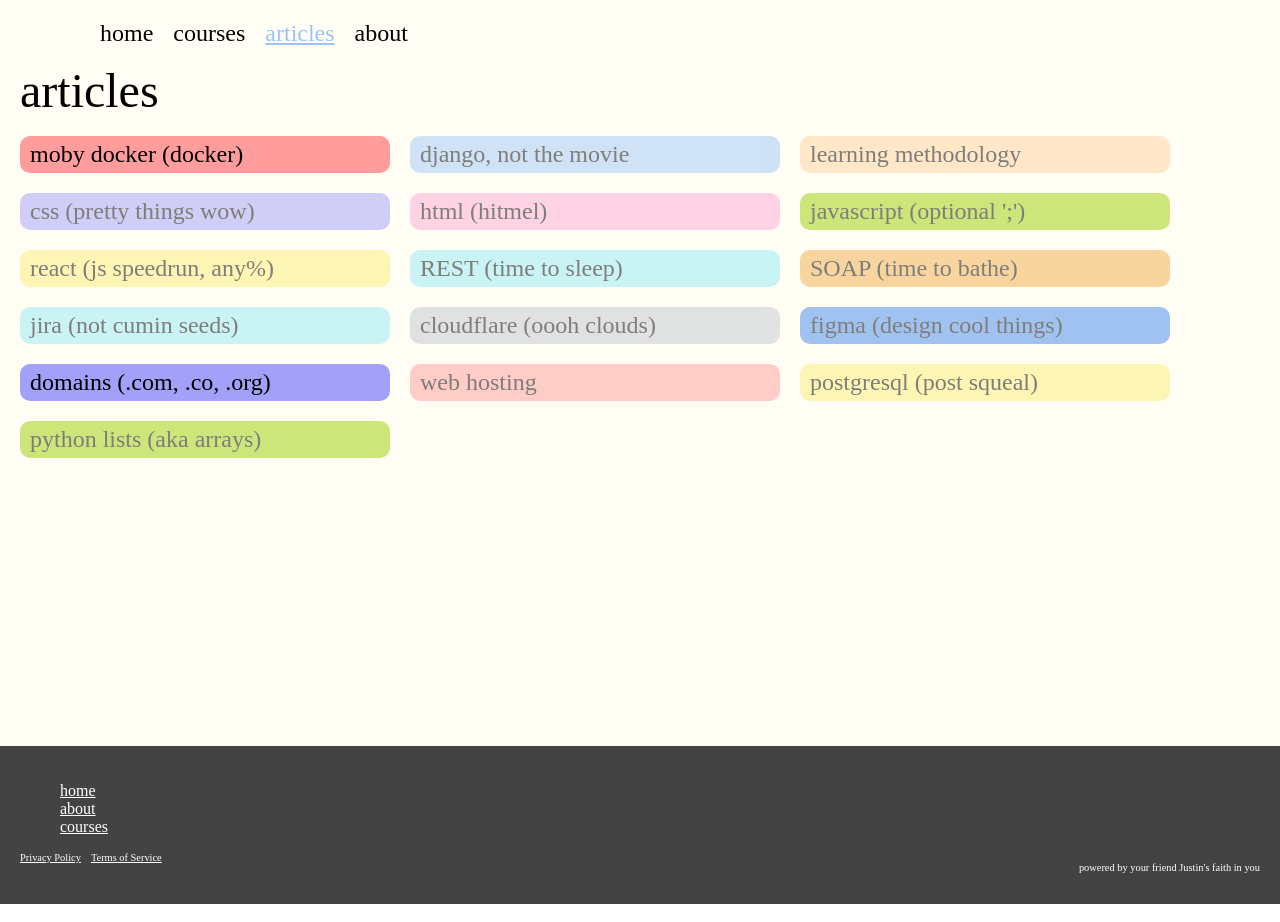
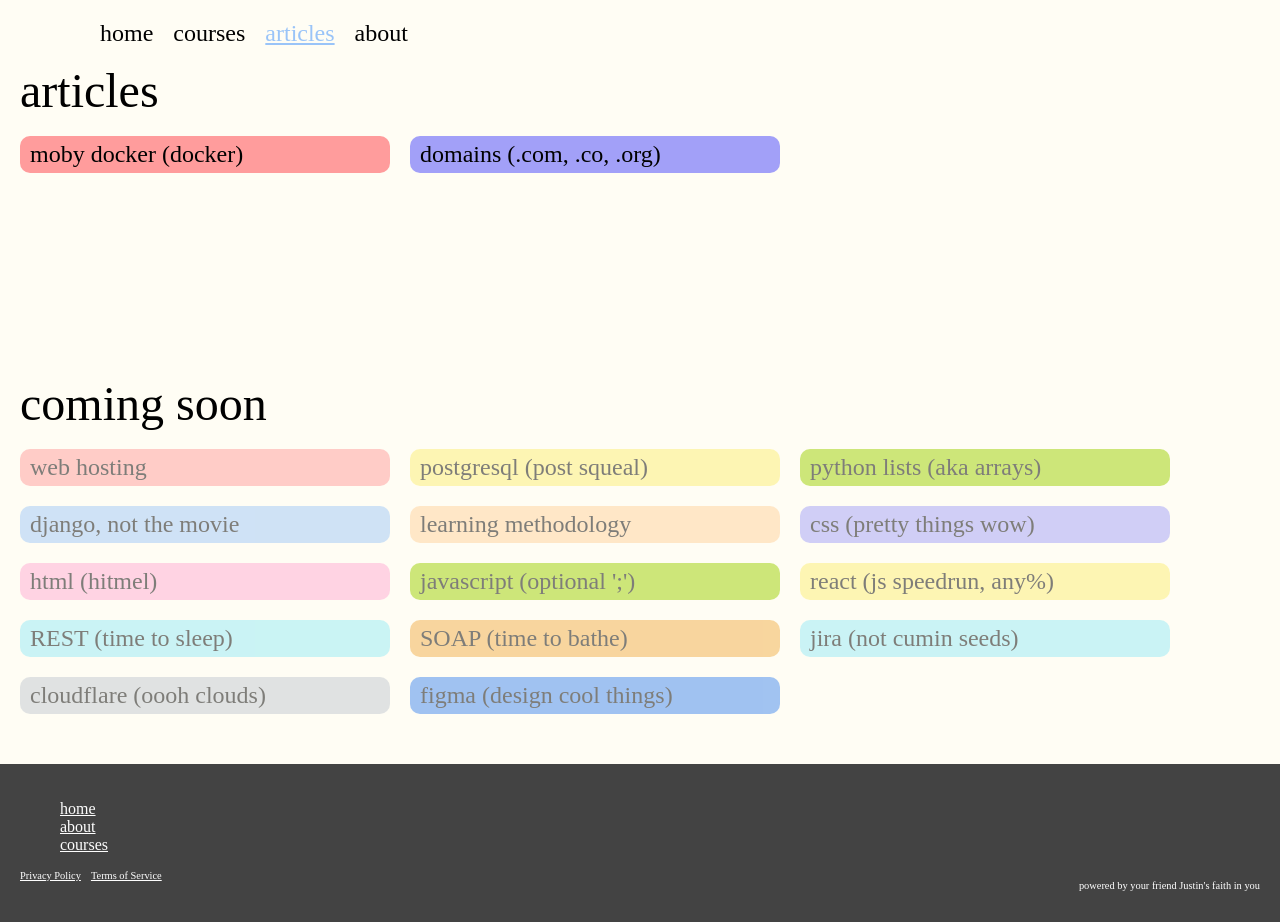
Before and after one commit to Domain-Force/frontline, a React (Create React App) app in the folder domain-force-front/: page /articles in a window 1280 px wide. Built offline with nearby package versions, Linux system fonts and the light colour scheme; a web font is replaced by a local one.

Commit message:
[ADD] Added a Coming Soon section in the articles

```diff
--- a/domain-force-front/src/App.css
+++ b/domain-force-front/src/App.css
@@ -214,7 +214,7 @@
 	align-content: flex-start;
 	flex-wrap: wrap;
 	gap: 20px;
-	min-height: 70vh;
+	min-height: 30vh;
 }
 
 .article-item {
--- a/domain-force-front/src/pages/Articles.js
+++ b/domain-force-front/src/pages/Articles.js
@@ -8,6 +8,15 @@
 			<br/>
 			<div className="article-item-grid">
 				<ArticleItem path="docker" name="moby docker (docker)" color="#FF9C9C" />
+				<ArticleItem path="domains" name="domains (.com, .co, .org)" color="#A2A0F8" />
+			</div>
+
+			<p className="heading">coming soon</p>
+			<br/>
+			<div className="article-item-grid">
+				<ArticleItem name="web hosting" color="#FF9C9C" isComingSoon={true}/>
+				<ArticleItem name="postgresql (post squeal)" color="#FCEE74" isComingSoon={true}/>
+				<ArticleItem name="python lists (aka arrays)" color="#9CD000" isComingSoon={true}/>
 				<ArticleItem name="django, not the movie" color="#A0C8F8" isComingSoon={true}/>
 				<ArticleItem name="learning methodology" color="#FFD29C" isComingSoon={true}/>
 				<ArticleItem name="css (pretty things wow)" color="#A2A0F8" isComingSoon={true}/>
@@ -19,10 +28,6 @@
 				<ArticleItem name="jira (not cumin seeds)" color="#96EBF6" isComingSoon={true}/>
 				<ArticleItem name="cloudflare (oooh clouds)" color="#C3C9D2" isComingSoon={true}/>
 				<ArticleItem name="figma (design cool things)" color="#4489F0" isComingSoon={true}/>
-				<ArticleItem path="domains" name="domains (.com, .co, .org)" color="#A2A0F8" />
-				<ArticleItem name="web hosting" color="#FF9C9C" isComingSoon={true}/>
-				<ArticleItem name="postgresql (post squeal)" color="#FCEE74" isComingSoon={true}/>
-				<ArticleItem name="python lists (aka arrays)" color="#9CD000" isComingSoon={true}/>
 			</div>
 		</div>
 	);
--- a/domain-force-front/src/pages/articles/ArticleDomain.js
+++ b/domain-force-front/src/pages/articles/ArticleDomain.js
@@ -78,11 +78,13 @@
 					<s>
 						<a href="https://www.youtube.com/watch?v=dQw4w9WgXcQ">https://godaddy.com/</a>
 					</s>
+					<b> (All my homies hate godaddy)</b>
 				</li>
 				<li>
 					<s>
 						<a href="https://domains.google.com">https://domains.google.com/</a>
 					</s>
+					<b> (This is being dissolved and merged into Squarespace)</b>
 				</li>
 				<li>
 					<a href="https://cheapnames.com/">https://cheapnames.com/</a>
@@ -157,19 +159,20 @@
 
 
 
-
-		{ currentModal === 'website' && (
+		{currentModal === 'website' && (
 		<ArticleModal isOpen={true} onClose={closeModal}>
 			<div className="article-heading-background" style={{backgroundColor: "#A0C8F8"}}>
-				<p className="modal-heading">docker container</p>
+				<p className="modal-heading">What is a Website?</p>
 			</div>
-			<p>a <strong>docker container</strong>, or simply <strong>container</strong>, is an environment that docker makes to run software.</p>
+			<p className="modal-body">
+				<strong>a website</strong> is like a digital book or magazine that you can read through your computer, phone, or tablet. just as you turn pages in a book, you can click links and buttons on a website to read more articles, see pictures, or watch videos.
+			</p>
 
 			<div className="article-heading-background" style={{backgroundColor: "#9CF2C9"}}>
-				<p className="modal-section">analogy</p>
+				<p className="modal-section">Analogy</p>
 			</div>
 			<p className="modal-body">
-				imagine you had an XBox, Playstation and a Nintendo switch. how cool it would be if you could use the same video game disc/cartridge across all three systems? that is what docker containers do but instead of game consoles, it is for Linux, Windows, and MacOS.
+				imagine walking into a big library full of books. each book represents a different website. when you choose one to read, opening it is like visiting a website. inside, you find chapters and pages, similar to how websites have different pages and sections you can explore. this library is accessible from anywhere in the world, at any time, as long as you have a computer and the internet.
 			</p>
 		</ArticleModal>
 		)}
```
